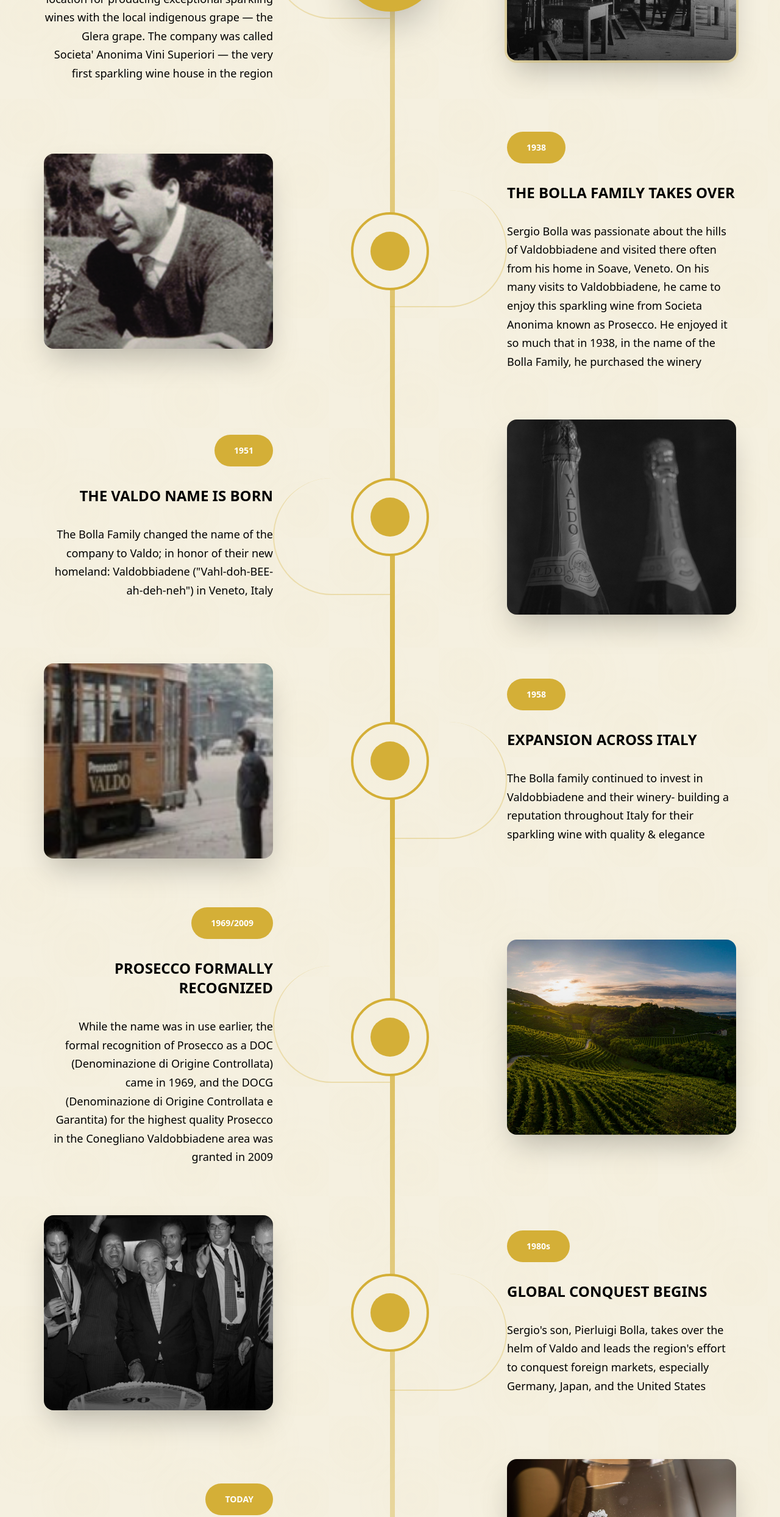
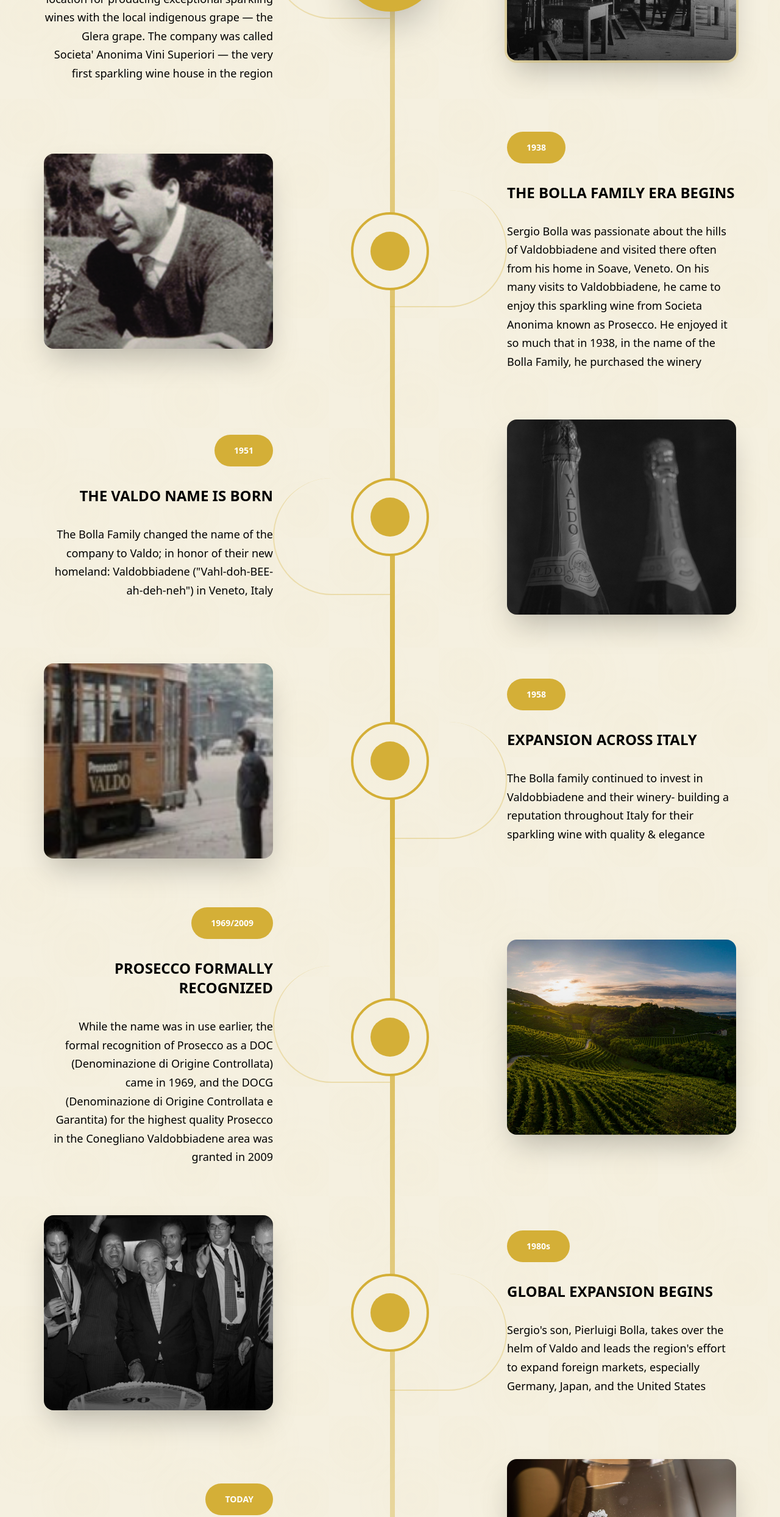
Before and after one commit to mcapace/valdo-prosecco, a Next.js app: page / in a window 1280 px wide. Shown: the part 1358-3846 px from the top of the page at 61% size. Built offline with nearby package versions, Linux system fonts and the light colour scheme.

Commit message:
Update timeline headlines: The Bolla Family Era Begins and Global Expansion Begins

```diff
--- a/src/components/sections/TimelineSection.tsx
+++ b/src/components/sections/TimelineSection.tsx
@@ -13,7 +13,7 @@
   },
   {
     year: '1938',
-    title: 'THE BOLLA FAMILY TAKES OVER',
+    title: 'THE BOLLA FAMILY ERA BEGINS',
     description: 'Sergio Bolla was passionate about the hills of Valdobbiadene and visited there often from his home in Soave, Veneto. On his many visits to Valdobbiadene, he came to enjoy this sparkling wine from Societa Anonima known as Prosecco. He enjoyed it so much that in 1938, in the name of the Bolla Family, he purchased the winery',
     image: '/images/Historical Photos/Copia di Presidente fondatore Sergio Bolla.jpg'
   },
@@ -37,8 +37,8 @@
   },
   {
     year: '1980s',
-    title: 'GLOBAL CONQUEST BEGINS',
-    description: 'Sergio\'s son, Pierluigi Bolla, takes over the helm of Valdo and leads the region\'s effort to conquest foreign markets, especially Germany, Japan, and the United States',
+    title: 'GLOBAL EXPANSION BEGINS',
+    description: 'Sergio\'s son, Pierluigi Bolla, takes over the helm of Valdo and leads the region\'s effort to expand foreign markets, especially Germany, Japan, and the United States',
     image: '/images/Historical Photos/Copia di valdo-90-famiglia-bolla-bn-1408x.jpg'
   },
   {
```
